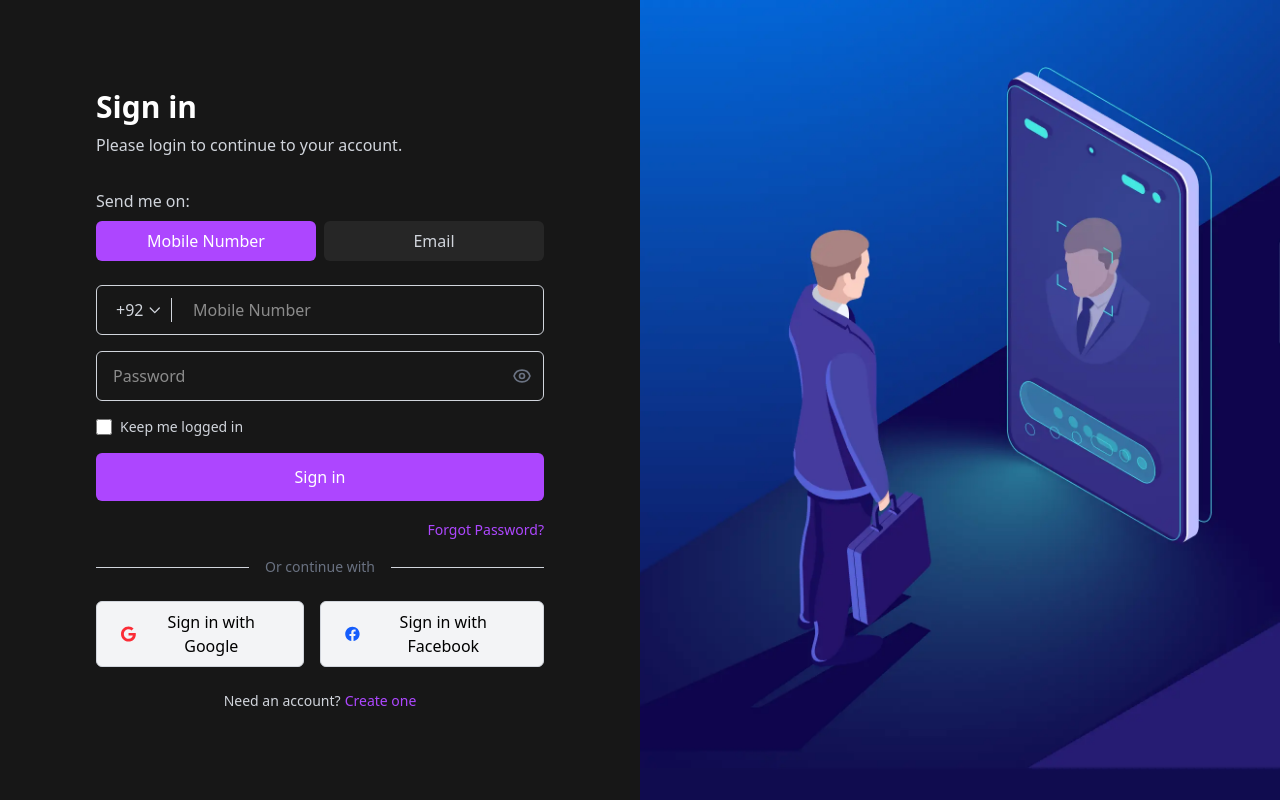
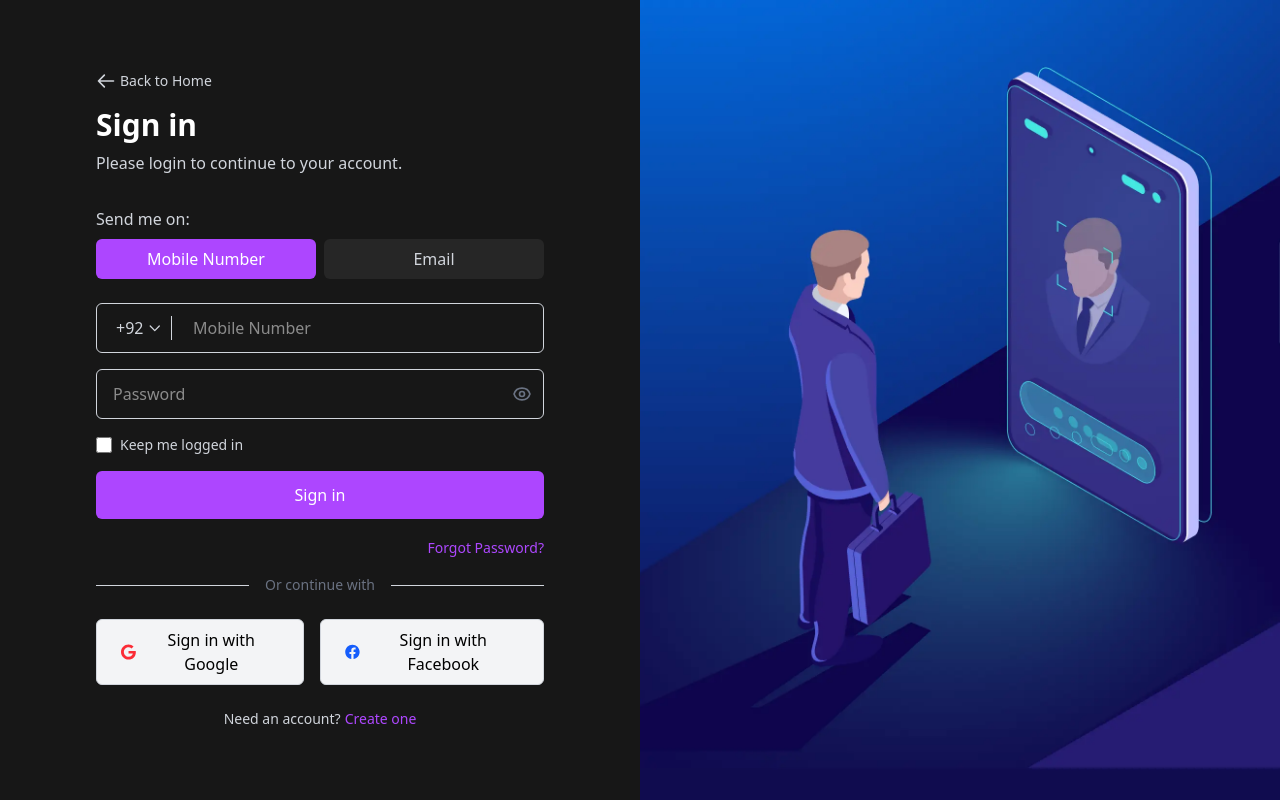
Before and after one commit to saymi313/NeuroMark, a React (Vite) app: page /Login in a window 1280 px wide. Built offline with nearby package versions, Linux system fonts and the light colour scheme.

Commit message:
Improved few things

```diff
--- a/src/Components/Login/LoginForm.jsx
+++ b/src/Components/Login/LoginForm.jsx
@@ -108,13 +108,16 @@ const LoginForm = () => {
         keepLoggedIn: formData.keepLoggedIn,
       };
       console.log('Login form submitted:', submitData);
-    navigate('/Dashboard'); // Redirect to dashboard after successful signup
-    navigate('/Dashboard'); // Redirect to dashboard after successful signup
-
+      navigate('/Dashboard'); // Redirect to dashboard after successful login
     }
   };
 
+  const handleGoBack = () => {
+    navigate('/');
+  };
+
   const togglePasswordVisibility = () => setShowPassword(!showPassword);
+
   const handleSelectCountryCode = (code) => {
     setCountryCode(code);
     setShowDropdown(false);
@@ -124,6 +127,25 @@ const LoginForm = () => {
     <div className="flex min-h-screen bg-neutral-900">
       <div className="w-full md:w-1/2 flex items-center justify-center p-6 md:p-8">
         <div className="w-full max-w-md">
+          {/* Back button - visible on both mobile and desktop */}
+          <div className="mb-4">
+            <button
+              onClick={handleGoBack}
+              className="flex items-center text-gray-300 hover:text-purple-500 transition-colors"
+            >
+              <svg
+                xmlns="http://www.w3.org/2000/svg"
+                className="h-5 w-5 mr-1"
+                fill="none"
+                viewBox="0 0 24 24"
+                stroke="currentColor"
+              >
+                <path strokeLinecap="round" strokeLinejoin="round" strokeWidth={2} d="M10 19l-7-7m0 0l7-7m-7 7h18" />
+              </svg>
+              <span className="text-sm">Back to Home</span>
+            </button>
+          </div>
+
           <div className="mb-8">
             <h1 className="text-3xl font-bold text-white">Sign in</h1>
             <p className="text-gray-300 mt-2">Please login to continue to your account.</p>
--- a/src/Components/Onboarding/index.jsx
+++ b/src/Components/Onboarding/index.jsx
@@ -1,6 +1,6 @@
 import React, { useState, useEffect } from 'react';
 import {
-  ArrowRight, Clock, Users, BarChart3, Camera,Brain, Activity,
+  ArrowRight, Clock, Users, BarChart3, Camera, Brain, Activity,
   Shield, Check, Zap, Globe, Database, Lock,
   MonitorSmartphone, BellRing
 } from 'lucide-react';
@@ -11,7 +11,7 @@ const FeatureCard = ({ icon, title, description }) => (
   <div className={`bg-black/40 backdrop-blur-sm p-4 mb-3 transition-opacity duration-500 rounded-lg`}>
     <div className="flex items-center mb-2">
       <div className="p-2 bg-indigo-900/50 rounded-lg">
-        {React.cloneElement(icon, { size: 20, className: "text-indigo-400" })}
+        {React.cloneElement(icon, { size: 20, className: "text-indigo-400" }) }
       </div>
       <h3 className="ml-3 text-base font-bold text-white">{title}</h3>
     </div>
@@ -65,28 +65,26 @@ const TabContent = ({ activeTab, content }) => (
   </div>
 );
 
-// Header Component
-const Header = ({ redirectToSignup, redirectToLogin }) => (
-  <header className="p-4 md:p-6 flex justify-between items-center bg-gray-900/80 backdrop-blur-lg z-10 sticky top-0 border-b border-indigo-500/20">
+// Header Component - Fixed and properly positioned
+const Header = () => (
+  <header className="p-4 md:p-6 flex justify-between items-center bg-gray-900/80 backdrop-blur-lg z-50 sticky top-0 border-b border-indigo-500/20 w-full">
     <div className="flex items-center">
       <div className="bg-gradient-to-r from-purple-600 to-indigo-600 w-8 h-8 rounded-md flex items-center justify-center mr-3">
         <Brain size={18} className="text-white" />
       </div>
-      <h1 className="ml-2 md:ml-3 text-xl md:text-2xl font-bold bg-clip-text text-transparent bg-gradient-to-r from-white to-indigo-300">
-        Neuro<span className='text-purple-600'>Mark </span>
+      <h1 className="text-xl md:text-2xl font-bold bg-clip-text text-transparent bg-gradient-to-r from-white to-indigo-300">
+        Neuro<span className="text-purple-600">Mark</span>
       </h1>
     </div>
     <div className="flex space-x-2 md:space-x-4">
-
-      <Link to="/Signup" className="text-gray-300 hover:text-white transition-colors duration-200">
+      <Link to="/Signup">
         <button
           className="bg-gray-800 hover:bg-gray-700 text-white px-3 py-1 md:px-6 md:py-2 rounded-lg font-medium transition-all duration-300 border border-white/20 text-sm md:text-base"
         >
           Sign Up
         </button>
       </Link>
-
-      <Link to="/Login" className="text-gray-300 hover:text-white transition-colors duration-200">
+      <Link to="/Login">
         <button
           className="bg-purple-600 hover:bg-indigo-700 text-white px-3 py-1 md:px-6 md:py-2 rounded-lg font-medium transition-all duration-300 text-sm md:text-base"
         >
@@ -98,13 +96,13 @@ const Header = ({ redirectToSignup, redirectToLogin }) => (
 );
 
 // Hero Section Component
-const HeroSection = ({ features, currentSlide, isAnimating, goToSlide, redirectToSignup }) => (
+const HeroSection = ({ features, currentSlide, isAnimating, goToSlide }) => (
   <section className="relative overflow-hidden py-10 md:py-20">
     <div className="absolute top-0 left-0 w-full h-full overflow-hidden z-0">
       <div className="absolute top-1/4 right-1/4 w-96 h-96 bg-indigo-600/20 rounded-full blur-3xl"></div>
       <div className="absolute -top-24 -right-24 w-96 h-96 bg-gray-900 rounded-full blur-3xl"></div>
       <div className="absolute inset-0 bg-gradient-to-b from-transparent to-black/30 z-0"></div>
-      <div className="absolute inset-0 bg-[url('https://encrypted-tbn0.gstatic.com/images?q=tbn:ANd9GcQaehGKVg-WGvL1wcd9oQmodx4maeuy1vruZdO5XnYvS79tG-rW5O5RxgJCOaL4yZGAsk0&usqp=CAU  ')] opacity-50"></div>
+      {/* <div className="absolute inset-0 bg-[url('https://encrypted-tbn0.gstatic.com/images?q=tbn:ANd9GcQaehGKVg-WGvL1wcd9oQmodx4maeuy1vruZdO5XnYvS79tG-rW5O5RxgJCOaL4yZGAsk0&usqp=CAU')] opacity-50"></div> */}
     </div>
 
     <div className="container mx-auto px-4 md:px-6 flex flex-col lg:flex-row items-center relative z-10">
@@ -118,9 +116,8 @@ const HeroSection = ({ features, currentSlide, isAnimating, goToSlide, redirectT
             Transform your attendance tracking with AI-powered recognition technology that processes multiple camera feeds simultaneously.
           </p>
 
-          <Link to="/Signup" className="text-gray-300 hover:text-white transition-colors duration-200">
+          <Link to="/Signup">
             <button
-            onClick={redirectToSignup}
               className="mt-6 md:mt-8 group bg-gradient-to-r from-indigo-600 to-purple-600 hover:from-indigo-700 hover:to-purple-700 text-white px-6 py-3 md:px-8 md:py-4 rounded-lg font-medium flex items-center justify-center transition-all duration-300 shadow-lg shadow-indigo-900/30 mx-auto lg:mx-0"
             >
               Get Started
@@ -367,18 +364,10 @@ export default function OnboardingPage() {
     setTimeout(() => setIsAnimating(false), 500);
   };
 
-  const redirectToSignup = () => {
-    console.log("Redirecting to signup");
-  };
-
-  const redirectToLogin = () => {
-    console.log("Redirecting to login");
-  };
-
   return (
     <div className="min-h-screen bg-gradient-to-br from-gray-900 to-indigo-950 text-white">
       {/* Header */}
-      <Header redirectToSignup={redirectToSignup} redirectToLogin={redirectToLogin} />
+      <Header />
 
       {/* Hero Section */}
       <HeroSection
@@ -386,7 +375,6 @@ export default function OnboardingPage() {
         currentSlide={currentSlide}
         isAnimating={isAnimating}
         goToSlide={goToSlide}
-        redirectToSignup={redirectToSignup}
       />
 
       {/* Info Tabs Section */}
@@ -442,7 +430,6 @@ export default function OnboardingPage() {
         </div>
       </section>
 
-
       {/* Footer */}
       <Footer />
     </div>
--- a/src/Components/Signup/SignupForm.jsx
+++ b/src/Components/Signup/SignupForm.jsx
@@ -144,6 +144,10 @@ const SignUpForm = () => {
     }
   };
 
+  const handleGoBack = () => {
+    navigate('/');
+  };
+
   const togglePasswordVisibility = (field) => {
     if (field === 'password') {
       setShowPassword(!showPassword);
@@ -162,6 +166,25 @@ const SignUpForm = () => {
       {/* Left section - Form */}
       <div className="w-full md:w-1/2 flex items-center justify-center p-6 md:p-8">
         <div className="w-full max-w-md">
+          {/* Back button - visible on both mobile and desktop */}
+          <div className="mb-4">
+            <button
+              onClick={handleGoBack}
+              className="flex items-center text-gray-300 hover:text-purple-500 transition-colors"
+            >
+              <svg
+                xmlns="http://www.w3.org/2000/svg"
+                className="h-5 w-5 mr-1"
+                fill="none"
+                viewBox="0 0 24 24"
+                stroke="currentColor"
+              >
+                <path strokeLinecap="round" strokeLinejoin="round" strokeWidth={2} d="M10 19l-7-7m0 0l7-7m-7 7h18" />
+              </svg>
+              <span className="text-sm">Back to Home</span>
+            </button>
+          </div>
+
           <div className="mb-8">
             <h1 className="text-3xl font-bold text-white">Sign Up</h1>
             <p className="text-gray-300 mt-2">Please register your account before logging in</p>
```
Lines whose indentation alone changed are shown as unchanged.
